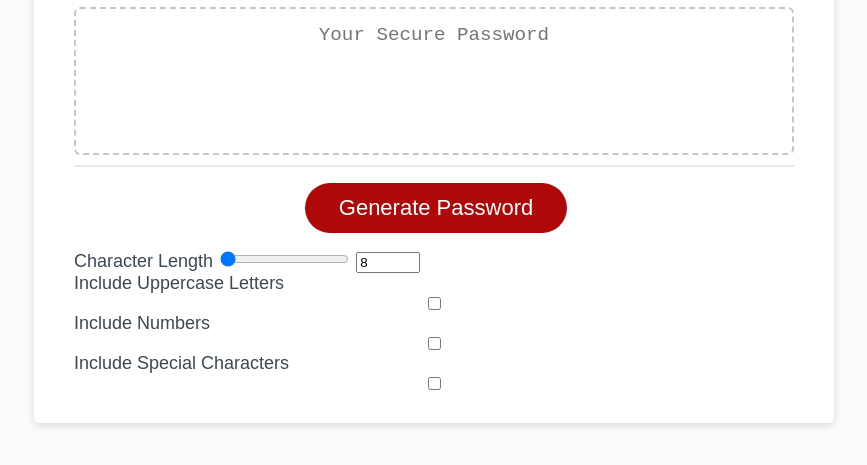
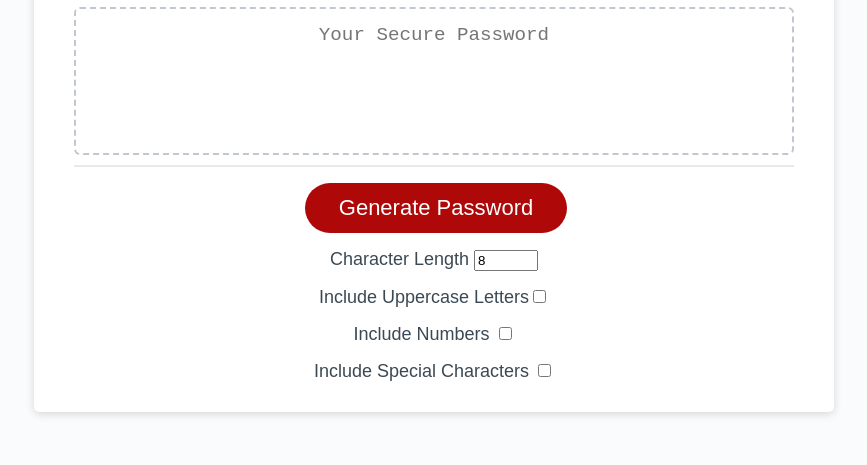
Before and after one commit to itsmejustino/Password-Generator, a plain HTML site: page index.html in a window 1280 px wide. Shown: the part 241-706 px from the top of the page, without its empty margins (206-1073 px from the left). Drawn offline with Linux system fonts and the light colour scheme.

Commit message:
align checkmarks

```diff
--- a/index.html
+++ b/index.html
@@ -26,25 +26,26 @@
         </div>
         <div class="card-footer">
           <button id="generate" class="btn">Generate Password</button>
-        </div>
 
-        <form class="criteria" id = "criteria">
+          <form class="criteria" id="criteria">
             <div>
               <label for="characterLength">Character Length</label>
-            <input type = "range" min="8" max="128" value = "8" id="characterLength">
+
               <input type="number" min="8" max="128" value = "8" id="numberAmount">
             </div>
 
-            <label for = "addUppercase"> Include Uppercase Letters </label>
-            <input type = "checkbox" id="addUppercase">
+              <label for = "addUppercase"> Include Uppercase Letters<input type = "checkbox" id="addUppercase"></label>
 
-            <label for = "addNumbers"> Include Numbers </label>
-            <input type = "checkbox" id="addNumbers">
+              <label for = "addNumbers"> Include Numbers  <input type = "checkbox" id="addNumbers"></label>
 
-            <label for = "addSpecChar"> Include Special Characters</label>
-            <input type = "checkbox" id="SpecChar">
+
+              <label for = "addSpecChar"> Include Special Characters <input type = "checkbox" id="addSpecChar"></label>
+
 
           </form>
+        </div>
+
+
       </div>
     </div>
     <script src="script.js"></script>
--- a/style.css
+++ b/style.css
@@ -118,11 +118,14 @@ button[disabled] {
   overflow: hidden;
 }
 
-form {
-display:flex;
+.criteria {
+display: flex;
+grid-template-columns: auto auto;
 justify-content: center;
-align-content: center;
+align-items: center;
 flex-direction: column;
+row-gap: 1rem;
+column-gap: 1rem;
 }
 
 @media (max-width: 690px) {
```
Lines whose indentation alone changed are shown as unchanged.
